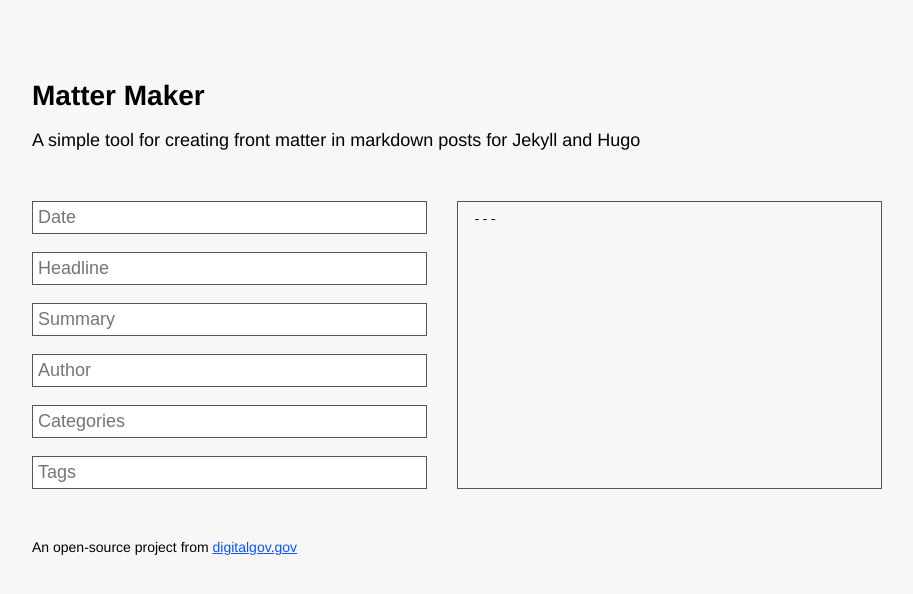
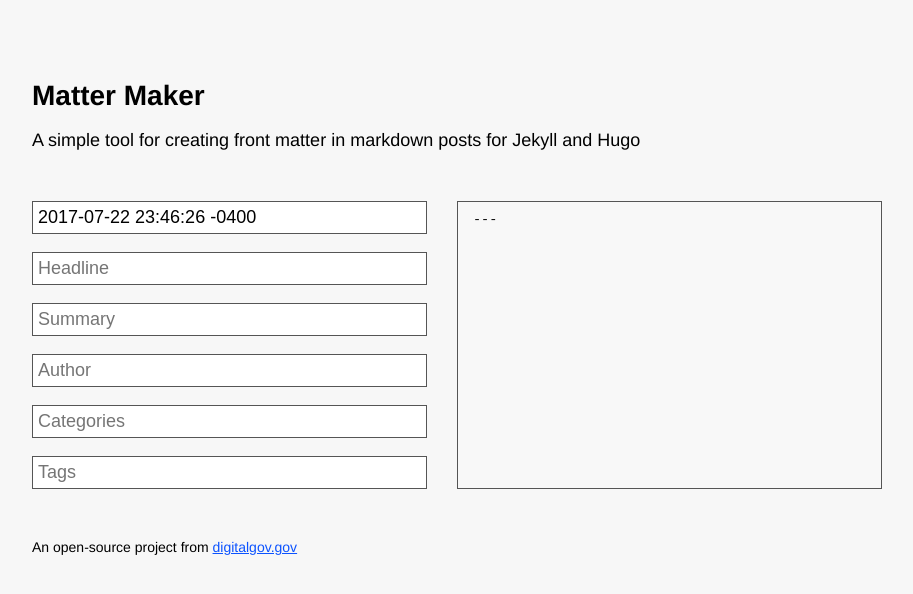
Before and after one commit to GSA/front-matter-editor, a plain HTML site: page index.html in a window 1280 px wide. Shown: the whole page, without its empty margins (183-1096 px from the left). Drawn offline with nearby package versions, Linux system fonts and the light colour scheme.

Commit message:
path fix

```diff
--- a/index.html
+++ b/index.html
@@ -14,7 +14,7 @@
   integrity="sha256-hwg4gsxgFZhOsEEamdOYGBf13FyQuiTwlAQgxVSNgt4="
   crossorigin="anonymous"></script>
   <!-- JS -->
-  <script src="new-post.js" type="text/javascript" charset="utf-8"></script>
+  <script src="custom.js" type="text/javascript" charset="utf-8"></script>
 </head>
 
 <body>
```
